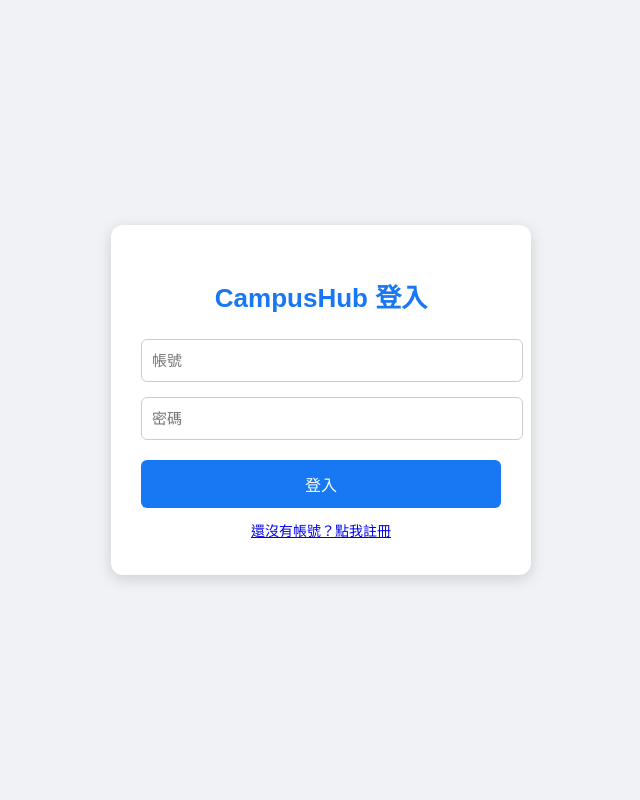
After one commit to DanielYut/final_project_blog, a Flask app: page /login in a window 1280 px wide. The commit adds this page. Shown: the whole page, without its empty margins (319-959 px from the left). Run offline with Flask 3, Linux system fonts and the light colour scheme.

Commit message:
login/register

```diff
--- a/app.py
+++ b/app.py
@@ -1,10 +1,29 @@
 from flask import Flask, render_template
+from config import Config
+from extensions import db, login_manager
 
-app = Flask(__name__)
+def create_app():
+    app = Flask(__name__)
+    app.config["SECRET_KEY"] = "campushub-secret-key"
+    app.config["SQLALCHEMY_DATABASE_URI"] = "sqlite:///campushub.db"
+    app.config["SQLALCHEMY_TRACK_MODIFICATIONS"] = False
 
-@app.route("/")
-def index():
-    return render_template("index.html")
+    db.init_app(app)
+    login_manager.init_app(app)
+
+    from routes.auth import auth_bp
+    app.register_blueprint(auth_bp)
+
+    @app.route("/")
+    def index():
+        return render_template("index.html")
+
+    with app.app_context():
+        db.create_all()
+
+    return app
+
+app = create_app()
 
 if __name__ == "__main__":
     app.run(debug=True)
--- /dev/null
+++ b/extensions.py
@@ -0,0 +1,6 @@
+from flask_sqlalchemy import SQLAlchemy
+from flask_login import LoginManager
+
+db = SQLAlchemy()
+login_manager = LoginManager()
+login_manager.login_view = "auth.login"
--- /dev/null
+++ b/routes/auth.py
@@ -0,0 +1,46 @@
+from flask import Blueprint, render_template, request, redirect
+from flask_login import login_user, logout_user, login_required
+from models.user import User
+from extensions import db
+
+auth_bp = Blueprint("auth", __name__)
+
+@auth_bp.route("/register", methods=["GET", "POST"])
+def register():
+    if request.method == "POST":
+        username = request.form["username"]
+        password = request.form["password"]
+
+        user = User(username=username)
+        user.set_password(password)
+
+        db.session.add(user)
+        db.session.commit()
+
+        return redirect("/login")
+
+    return render_template("register.html")
+
+
+@auth_bp.route("/login", methods=["GET", "POST"])
+def login():
+    if request.method == "POST":
+        username = request.form["username"]
+        password = request.form["password"]
+
+        user = User.query.filter_by(username=username).first()
+
+        if not user or not user.check_password(password):
+            return "帳號或密碼錯誤"
+
+        login_user(user)
+        return redirect("/")
+
+    return render_template("login.html")
+
+
+@auth_bp.route("/logout")
+@login_required
+def logout():
+    logout_user()
+    return redirect("/")
--- /dev/null
+++ b/templates/login.html
@@ -0,0 +1,83 @@
+<!DOCTYPE html>
+<html lang="zh-Hant">
+<head>
+    <meta charset="UTF-8">
+    <title>登入 | CampusHub</title>
+    <link rel="stylesheet" href="/static/style.css">
+
+    <style>
+        body {
+            background: #f0f2f5;
+            display: flex;
+            justify-content: center;
+            align-items: center;
+            height: 100vh;
+            margin: 0;
+            font-family: "Microsoft JhengHei", sans-serif;
+        }
+
+        .login-container {
+            background: white;
+            width: 360px;
+            padding: 30px 30px 35px;
+            border-radius: 12px;
+            box-shadow: 0px 4px 15px rgba(0,0,0,0.15);
+            text-align: center;
+        }
+
+        .login-container h2 {
+            font-size: 26px;
+            margin-bottom: 25px;
+            color: #1877f2;
+        }
+
+        input {
+            width: 100%;
+            padding: 12px 10px;
+            margin-bottom: 15px;
+            border-radius: 6px;
+            border: 1px solid #ccc;
+            font-size: 15px;
+        }
+
+        button {
+            width: 100%;
+            padding: 12px;
+            border: none;
+            border-radius: 6px;
+            background: #1877f2;
+            color: white;
+            font-size: 16px;
+            cursor: pointer;
+            margin-top: 5px;
+        }
+
+        button:hover {
+            background: #166fe5;
+        }
+
+        .register-link {
+            margin-top: 12px;
+            display: block;
+            font-size: 14px;
+        }
+
+    </style>
+</head>
+
+<body>
+
+    <div class="login-container">
+        <h2>CampusHub 登入</h2>
+
+        <form method="POST">
+            <input name="username" placeholder="帳號" required>
+            <input name="password" type="password" placeholder="密碼" required>
+            <button type="submit">登入</button>
+        </form>
+
+        <a class="register-link" href="/register">還沒有帳號？點我註冊</a>
+    </div>
+
+</body>
+</html>
```
Also changed, not shown: models/user.py (added, +21 -0 lines), templates/index.html (+4 -3 lines), templates/register.html (added, +83 -0 lines), instance/campushub.db (added).
